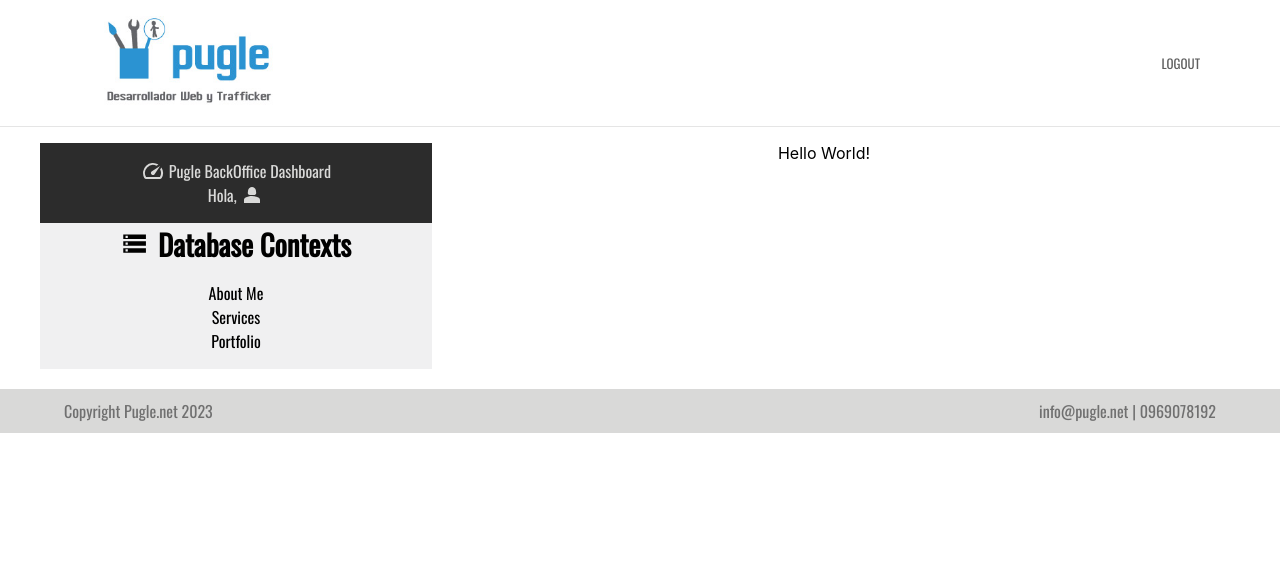
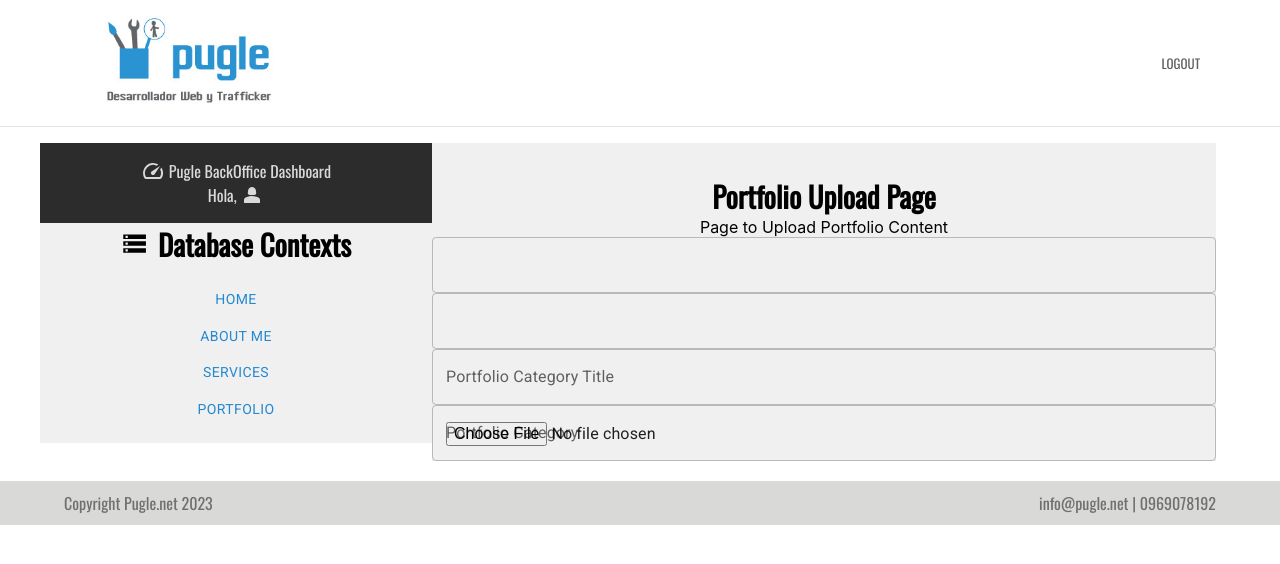
Before and after one commit to bonini81/pugle-cms, a React (Create React App) app: page /backoffice/portfolio in a window 1280 px wide. Shown: the top 564 px of the page. Built offline with nearby package versions, Linux system fonts and the light colour scheme.

Commit message:
Ya dandole forma a los formularios

```diff
--- a/src/components/LayOutBackOffice/LayOutBackOffice.tsx
+++ b/src/components/LayOutBackOffice/LayOutBackOffice.tsx
@@ -1,5 +1,5 @@
 import { useSelector } from "react-redux";
-import { Outlet } from "react-router-dom";
+import { Outlet, useNavigate } from "react-router-dom";
 import Person2Icon from "@mui/icons-material/Person2";
 import SpeedIcon from "@mui/icons-material/Speed";
 import StorageIcon from "@mui/icons-material/Storage";
@@ -9,6 +9,7 @@ import Grid from "@mui/material/Grid";
 import logo from "../../assets/header/freelance-desarrolloweb-seo.jpg";
 import footerText from "../../data/footerLinks.json";
 import menuLinksArrayBackOffice from "../../data/menuLinksBackOffice.json";
+import Button from "../Boton";
 import Footer from "../Footer";
 import Header from "../Header";
 
@@ -31,6 +32,8 @@ const headerProps = {
 
 const LayOutBackOffice = (): JSX.Element => {
   const dataStorUsers = useSelector((state: any) => state.users);
+  const navigate = useNavigate();
+
 
   return (
     <>
@@ -63,9 +66,38 @@ const LayOutBackOffice = (): JSX.Element => {
                     Database Contexts
                   </h3>
                   <ul className="main-list-margin">
-                    <li className="list-item-decoration">About Me</li>
-                    <li className="list-item-decoration">Services</li>
-                    <li className="list-item-decoration">Portfolio</li>
+                    <li className="list-item-decoration">
+                      {" "}
+                      <Button
+                        onClick={() => navigate("/backoffice/home")}
+                        variant="text"
+                        data-testid="testPortfolio"
+                      >
+                        Home
+                      </Button>
+                    </li>
+                    <li className="list-item-decoration">
+                      <Button variant="text" data-testid="testPortfolio">
+                        About Me
+                      </Button>
+                    </li>
+                    <li className="list-item-decoration">
+                      <Button variant="text" data-testid="testPortfolio">
+                        Services
+                      </Button>
+                    </li>
+                    <li className="list-item-decoration">
+                      <Button
+                        onClick={() => navigate("/backoffice/portfolio")}
+                        variant="text"
+                        data-testid="testPortfolio"
+                        disableRipple
+                        disableFocusRipple
+                        disableElevation
+                      >
+                        Portfolio
+                      </Button>
+                    </li>
                   </ul>
                 </div>
               </aside>
--- a/src/pages/backOffice/Portfolio.tsx
+++ b/src/pages/backOffice/Portfolio.tsx
@@ -1,5 +1,89 @@
+import { Controller, useForm } from "react-hook-form";
+import { yupResolver } from "@hookform/resolvers/yup";
+import * as yup from "yup";
+
+import TextField from "../../components/CoTextField";
+
 const Portfolio = () => {
-  return <div>Hello World!</div>;
+  interface PortfolioFormValues {
+    category: string;
+    image: string;
+    title: string;
+  }
+
+  const schema = yup.object().shape({
+    category: yup.string().required("La categoria es requerida."),
+    image: yup.string().required("La imagen es requerida."),
+    title: yup.string().required("El título es requerido."),
+  });
+
+  const {
+    register,
+    handleSubmit,
+    control,
+    formState: { errors },
+  } = useForm<PortfolioFormValues>({
+    resolver: yupResolver(schema),
+    defaultValues: {
+      category: "",
+      title: "",
+      image: "",
+    },
+  });
+
+  return (
+    <section className="section-wrrapper-styles">
+      <h2 className="titleh-h2-padding">Portfolio Upload Page</h2>
+      <p>Page to Upload Portfolio Content</p>
+      <form>
+        <TextField data-testid="portfolio-title" type="text">
+          Title
+        </TextField>
+        <TextField data-testid="portfolio-alt" type="text">
+          Alt Image Text
+        </TextField>
+
+        <Controller
+          name="category"
+          control={control}
+          defaultValue="Portfolio Category Title"
+          render={({ field }) => (
+            <TextField
+              data-testid="portfolio-category"
+              className="portfolio-field-styles"
+              label="Portfolio Category Title"
+              variant="outlined"
+              {...register("category")}
+              {...field}
+              ref={null}
+              error={!!errors.category}
+              helperText={errors.category ? errors.category?.message : ""}
+            />
+          )}
+        />
+
+        <Controller
+          name="image"
+          control={control}
+          defaultValue="Upload Portfolio Cover Image"
+          render={({ field }) => (
+            <TextField
+              data-testid="portfolio-category"
+              className="portfolio-field-styles"
+              label="Portfolio Category"
+              variant="outlined"
+              type="file"
+              {...register("image")}
+              {...field}
+              ref={null}
+              error={!!errors.image}
+              helperText={errors.image ? errors.image?.message : ""}
+            />
+          )}
+        />
+      </form>
+    </section>
+  );
 };
 
 export default Portfolio;
```
